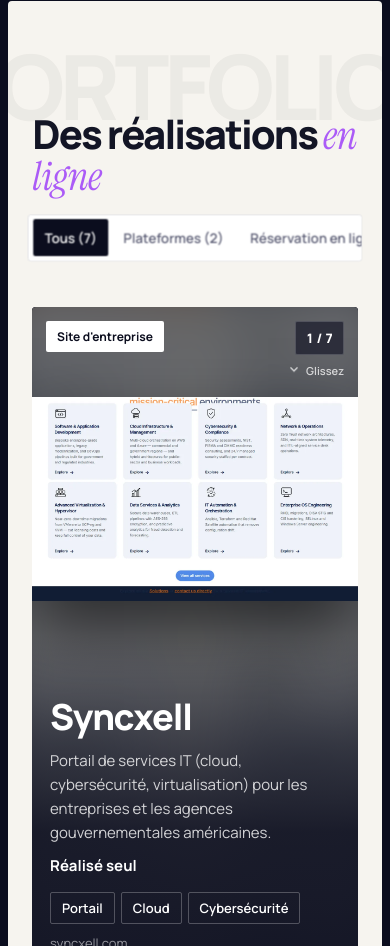
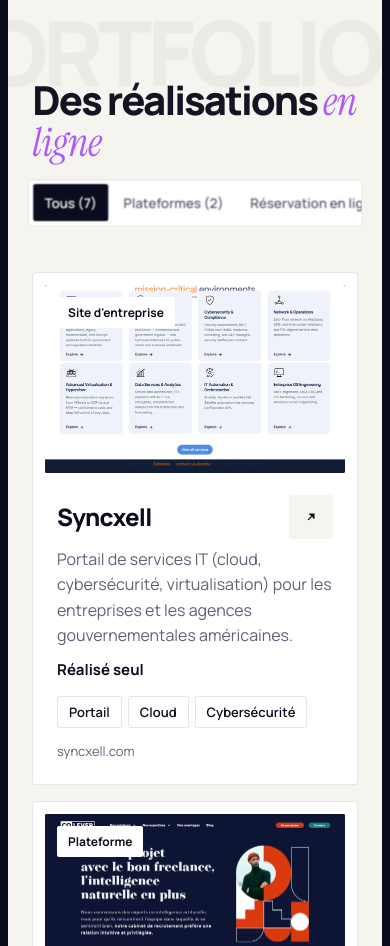
Before and after one commit to HenocVik/HenocVik.github.io, a plain HTML site: page index.html in a window 390 px wide. Shown: the part 1054-2000 px from the top of the page. Drawn offline with Linux system fonts and the light colour scheme.

Commit message:
Retrait du mode Reels ; « en solutions digitales. » d'un seul bloc

```diff
--- a/index.html
+++ b/index.html
@@ -74,9 +74,7 @@ button{font:inherit;color:inherit}
 .zl .se{color:var(--o);font-size:1.1em}
 /* deux blocs lisibles d'un coup : idée à gauche, résultat à droite, reliés par « en » */
 .zl.a{grid-area:1/1/3/2;justify-self:end;text-align:right;align-self:center}
-.zl.en{grid-area:3/1;justify-self:end;display:flex;align-items:center;gap:14px;font-family:"Instrument Serif",serif;font-style:italic;font-weight:400;font-size:clamp(30px,3vw,48px);letter-spacing:0;color:var(--mut)}
-.zl.en svg{width:clamp(70px,7vw,120px);height:20px;color:var(--o);overflow:visible}
-.zl.d{grid-area:4/3;justify-self:start;align-self:end}
+.zl.d{grid-area:4/3;justify-self:start;align-self:center}
 #hBtns{grid-area:5/3;justify-self:start;align-self:start;margin-top:22px}
 .hero .row{display:flex;gap:12px;flex-wrap:wrap}
 /* photo en pied, posée sans cadre, debout sur la bande orange */
@@ -144,7 +142,6 @@ section{position:relative}
 .it .fact{display:block;margin-top:10px;font-weight:700;color:var(--ink);font-size:15px}
 .it .tg{display:flex;gap:6px;flex-wrap:wrap;margin-top:16px}.it .tg span{padding:6px 11px;border-radius:2px;border:1px solid var(--lineD);font-size:13px;font-weight:600}
 .it .url{display:block;margin-top:14px;font-size:13px;color:var(--mut2)}
-.it .blur,.it .num,.it .go-btn,.it .swipe{display:none}
 /* animations des projets */
 .grid.leave .it{opacity:0;transform:translateY(24px) scale(.98);transition:opacity .3s,transform .3s}
 .it.enter{opacity:0;transform:translateY(50px)}
@@ -297,13 +294,11 @@ footer{padding:60px 0 130px;color:var(--mut);font-size:14px}footer .wrap{display
   .hero .wrap{grid-template-columns:1fr;grid-template-rows:none;row-gap:4px}
   .zl{font-size:clamp(40px,9vw,72px)}
   .zl.a{grid-area:auto;justify-self:start;text-align:left}
-  .zl.en{grid-area:auto;justify-self:start;order:6;margin-top:46px;font-size:clamp(26px,6vw,40px)}
-  .zl.en svg{transform:rotate(0deg)}
   .me{grid-area:auto;height:min(62vh,600px);min-height:0;margin:24px auto -30px;order:5;justify-self:center}
   .me .tag{width:130px}
   .me .tag b{font-size:24px}
   .me .tag.stack b{font-size:14px}
-  .zl.d{grid-area:auto;justify-self:end;text-align:right;order:7}
+  .zl.d{grid-area:auto;justify-self:end;text-align:right;order:7;margin-top:40px}
   #hBtns{grid-area:auto;justify-self:end;order:8;margin:18px 0 0}
 
   .grid{gap:16px}
@@ -317,34 +312,6 @@ footer{padding:60px 0 130px;color:var(--mut);font-size:14px}footer .wrap{display
 }
 @media(max-width:640px){
   .grid{grid-template-columns:1fr}
-  /* projets façon Reels : un projet par écran, défilement aimanté */
-  html{scroll-snap-type:y proximity}
-  #grid{display:block}
-  #grid .it{position:relative;display:block;height:calc(100svh - 24px);margin:0 0 12px;padding:0;border:0;overflow:hidden;background:var(--ink);color:#fff;scroll-snap-align:center;scroll-snap-stop:always}
-  #grid .it:hover{transform:none;box-shadow:none}
-  #grid .it .im{position:absolute;inset:0;aspect-ratio:auto;border-radius:0;background:var(--ink)}
-  #grid .it .blur{display:block;position:absolute;inset:-40px;background-size:cover;background-position:center top;filter:blur(26px) brightness(.42) saturate(1.2)}
-  #grid .it .im img{position:absolute;left:0;top:11%;width:100%;height:auto;aspect-ratio:16/10;object-fit:cover;object-position:top;z-index:1;box-shadow:0 30px 60px rgba(0,0,0,.55);transform:scale(.9);opacity:.5;transition:transform 1s cubic-bezier(.16,1,.3,1),opacity .8s}
-  #grid .it.live .im img{transform:none;opacity:1}
-  #grid .it .im::before{content:"";position:absolute;inset:0;z-index:2;background:linear-gradient(0deg,rgba(11,13,30,.97) 0%,rgba(11,13,30,.82) 36%,transparent 60%)}
-  #grid .it .im .k{z-index:3;top:14px;left:14px;color:var(--ink)}
-  #grid .it .num{display:block;position:absolute;z-index:4;top:14px;right:14px;font-weight:800;font-size:13px;padding:7px 10px;background:rgba(11,13,30,.6);border:1px solid rgba(255,255,255,.18);border-radius:2px;font-variant-numeric:tabular-nums}
-  #grid .it .bd{position:absolute;left:0;right:0;bottom:0;z-index:4;padding:20px 18px 106px}
-  #grid .it h3{font-size:36px;color:#fff}
-  #grid .it h3 span{display:none}
-  #grid .it p{color:rgba(255,255,255,.8);font-size:15px}
-  #grid .it .fact{color:#fff}
-  #grid .it .tg span{border-color:rgba(255,255,255,.25);color:#fff}
-  #grid .it .url{color:rgba(255,255,255,.55);margin-top:10px}
-  #grid .it .go-btn{display:inline-flex;align-items:center;gap:8px;margin-top:14px;padding:12px 16px;background:var(--o);color:var(--on);font-weight:700;font-size:14px;border-radius:2px}
-  #grid .it .bd>*{opacity:0;transform:translate3d(0,26px,0);transition:opacity .6s,transform .8s cubic-bezier(.16,1,.3,1)}
-  #grid .it.live .bd>*{opacity:1;transform:none}
-  #grid .it.live .bd>*:nth-child(2){transition-delay:.07s}#grid .it.live .bd>*:nth-child(3){transition-delay:.14s}#grid .it.live .bd>*:nth-child(4){transition-delay:.21s}#grid .it.live .bd>*:nth-child(5){transition-delay:.28s}#grid .it.live .bd>*:nth-child(6){transition-delay:.35s}
-  #grid .it .swipe{display:flex;align-items:center;gap:4px;position:absolute;z-index:5;right:14px;top:56px;font-size:11px;font-weight:600;color:rgba(255,255,255,.75);white-space:nowrap}
-  #grid .it .swipe svg{width:16px;height:16px;animation:nudge 1.4s ease-in-out infinite}
-  @keyframes nudge{0%,100%{transform:translateY(-3px)}50%{transform:translateY(4px)}}
-  #grid .it .bd{padding-bottom:118px}
-  .pager{display:none}
   .zl{font-size:clamp(36px,11.5vw,58px)}
   .me{height:min(54vh,400px);justify-self:start;margin:22px 0 -30px 2px}
   .me .tag,.me .tag.l{width:min(31vw,118px);left:calc(100% + 6px);right:auto;text-align:left;padding:6px 0 6px 9px;border-left:2px solid var(--o);border-right:0}
@@ -400,8 +367,7 @@ footer{padding:60px 0 130px;color:var(--mut);font-size:14px}footer .wrap{display
 <header class="hero" id="top" data-name="Accueil"><div class="ghost" aria-hidden="true">FULLSTACK</div><div class="wrap">
 <h1 id="hTitle">
 <span class="zl a"><span class="wd">Je transforme</span><br><span class="wd se">vos idées</span></span>
-<span class="zl en"><span class="wd">en</span><svg viewBox="0 0 120 20" aria-hidden="true"><path class="enl" d="M0 10 H112 M104 3 L113 10 L104 17" fill="none" stroke="currentColor" stroke-width="2" pathLength="1" stroke-dasharray="1"/></svg></span>
-<span class="zl d"><span class="wd">solutions</span><br><span class="wd">digitales.</span></span>
+<span class="zl d"><span class="wd">en solutions</span><br><span class="wd">digitales.</span></span>
 </h1>
 <div class="row" id="hBtns"><a class="btn o" href="#projets">Voir mes projets <span class="c"><svg class="ar" viewBox="0 0 24 24" aria-hidden="true"><path fill="currentColor" d="M7 17L17 7M9 7h8v8" stroke="currentColor" stroke-width="2.2"/></svg></span></a><a class="btn w" href="#contact">Me contacter</a></div>
 <figure class="me hs" id="hCard">
@@ -493,19 +459,18 @@ const PJ=[
  ["destinations-canada","destinations-canada.com","https://destinations-canada.com/","Destinations Canada","Agence qui accompagne les projets d'études, de travail et d'immigration au Canada, avec prise de rendez-vous.","",["Site d'entreprise","Rendez-vous"],"en","Site d'entreprise"],
  ["expresstourisme","expresstourisme.com","https://expresstourisme.com","Express Tourisme","L'une des premières plateformes de tourisme en ligne au Bénin.","",["Symfony","Tourisme"],"en","Site d'entreprise"]
 ];
-const card=([f,u,l,t,d,fa,tg,k,c],idx,n)=>`<a class="it enter" data-k="${k}" href="${l}" target="_blank" rel="noopener"><div class="im"><span class="blur" style="background-image:url(assets/projets/${f}.webp)"></span><img src="assets/projets/${f}.webp" alt="Capture du site ${t}" loading="lazy"><span class="k">${c}</span><span class="num">${idx} / ${n}</span></div><div class="bd"><h3>${t}<span>${AR}</span></h3><p>${d}</p>${fa?`<span class="fact">${fa}</span>`:""}<div class="tg">${tg.map(x=>`<span>${x}</span>`).join("")}</div><span class="url">${u}</span><span class="go-btn">Visiter le site ${AR}</span></div>${idx===1&&n>1?`<span class="swipe" aria-hidden="true"><svg viewBox="0 0 24 24"><path fill="currentColor" d="M12 16l-6-6 1.4-1.4 4.6 4.6 4.6-4.6L18 10z"/></svg>Glissez</span>`:""}</a>`;
+const card=([f,u,l,t,d,fa,tg,k,c])=>`<a class="it enter" data-k="${k}" href="${l}" target="_blank" rel="noopener"><div class="im"><img src="assets/projets/${f}.webp" alt="Capture du site ${t}" loading="lazy"><span class="k">${c}</span></div><div class="bd"><h3>${t}<span>${AR}</span></h3><p>${d}</p>${fa?`<span class="fact">${fa}</span>`:""}<div class="tg">${tg.map(x=>`<span>${x}</span>`).join("")}</div><span class="url">${u}</span></div></a>`;
 const F=[["all","Tous"],["pf","Plateformes"],["rs","Réservation en ligne"],["en","Sites d'entreprise"]];
-const REEL=matchMedia("(max-width:640px)");const per=()=>REEL.matches?99:4;let filt="all",page=1,seen=false;
+const PER=4;let filt="all",page=1,seen=false;
 tabs.innerHTML=F.map(([k,n],i)=>`<button type="button" class="${i?"":"on"}" aria-pressed="${!i}" data-f="${k}">${n} (${k==="all"?PJ.length:PJ.filter(p=>p[7]===k).length})</button>`).join("");
 /* fait entrer les cartes une par une */
 function play(){grid.querySelectorAll(".it.enter:not(.go)").forEach((it,i)=>setTimeout(()=>it.classList.add("go"),80+i*140))}
 function render(animate){
-  const PER=per(),list=PJ.filter(p=>filt==="all"||p[7]===filt),pages=Math.max(1,Math.ceil(list.length/PER));
+  const list=PJ.filter(p=>filt==="all"||p[7]===filt),pages=Math.max(1,Math.ceil(list.length/PER));
   page=Math.min(page,pages);
   const draw=()=>{
     grid.classList.remove("leave");
-    grid.innerHTML=list.slice((page-1)*PER,page*PER).map((p,i)=>card(p,(page-1)*PER+i+1,list.length)).join("");
-    watchReels();
+    grid.innerHTML=list.slice((page-1)*PER,page*PER).map(card).join("");
     const from=(page-1)*PER+1,to=Math.min(page*PER,list.length);
     pager.classList.toggle("solo",pages<2);
     pager.innerHTML=`<span class="info">Projets <b>${from} à ${to}</b> sur ${list.length}</span><span class="bar" aria-hidden="true"><i style="transform:scaleX(${page/pages})"></i></span><span class="nums"><button type="button" data-p="${page-1}" ${page<2?"disabled":""} aria-label="Page précédente"><svg class="ar" viewBox="0 0 24 24" aria-hidden="true" style="transform:rotate(180deg)"><path fill="currentColor" d="M13 5l7 7-7 7-1.4-1.4 4.6-4.6H4v-2h12.2l-4.6-4.6z"/></svg></button>${Array.from({length:pages},(_,i)=>`<button type="button" data-p="${i+1}" ${i+1===page?'aria-current="page"':""}>${i+1}</button>`).join("")}<button type="button" data-p="${page+1}" ${page>=pages?"disabled":""} aria-label="Page suivante"><svg class="ar" viewBox="0 0 24 24" aria-hidden="true"><path fill="currentColor" d="M13 5l7 7-7 7-1.4-1.4 4.6-4.6H4v-2h12.2l-4.6-4.6z"/></svg></button></span>`;
@@ -513,16 +478,6 @@ function render(animate){
   };
   if(animate&&grid.children.length){grid.classList.add("leave");setTimeout(draw,300)}else draw();
 }
-/* mode Reels : chaque projet s'anime quand il remplit l'écran */
-let reelIO=null;
-function watchReels(){
-  if(reelIO)reelIO.disconnect();
-  const cards=grid.querySelectorAll(".it");
-  if(!REEL.matches||SHOT){cards.forEach(c=>c.classList.add("live"));return}
-  reelIO=new IntersectionObserver(es=>es.forEach(e=>e.target.classList.toggle("live",e.intersectionRatio>.55)),{threshold:[0,.55,1]});
-  cards.forEach(c=>reelIO.observe(c));
-}
-REEL.addEventListener("change",()=>{page=1;render(false)});
 render(false);
 /* les cartes n'entrent qu'au moment où la section arrive à l'écran */
 new IntersectionObserver((es,o)=>es.forEach(e=>{if(e.isIntersecting){seen=true;play();o.disconnect()}}),{threshold:.15}).observe(grid);
@@ -703,18 +658,14 @@ async function heroIn(){
   img.animate([{opacity:0,transform:"translate3d(0,90px,0) scale(.94)"},{opacity:1,transform:"none"}],{duration:1400,easing:E,fill:"backwards"});
   fig.querySelector(".floor").animate([{opacity:0,transform:"scaleX(.3)"},{opacity:1,transform:"none"}],{duration:1400,easing:E,fill:"backwards"});
   fig.querySelector(".glow").animate([{opacity:0,transform:"translate(-50%,-50%) scale(.6)"},{opacity:1,transform:"translate(-50%,-50%)"}],{duration:1800,easing:E,fill:"backwards"});
-  /* 3. le titre en deux temps : « Je transforme vos idées » s'abat à gauche, « en » guide l'œil, « solutions digitales. » s'abat à droite */
+  /* 3. le titre en deux temps : « Je transforme vos idées » s'abat à gauche, puis « en solutions digitales. » s'abat à droite */
   words.forEach(w=>w.style.opacity=1);
-  const A=hTitle.querySelector(".zl.a"),EN=hTitle.querySelector(".zl.en"),D=hTitle.querySelector(".zl.d"),hw=document.querySelector(".hero .wrap");
+  const A=hTitle.querySelector(".zl.a"),D=hTitle.querySelector(".zl.d"),hw=document.querySelector(".hero .wrap");
   const slamBlock=(el,from)=>el.animate([{opacity:0,transform:`translate3d(${from}px,-40px,0) scale(1.35)`},{offset:.55,opacity:1,transform:"translate3d(0,0,0) scale(.97,.93)"},{offset:.78,transform:"scale(1.015)"},{opacity:1,transform:"none"}],{duration:900,easing:E,fill:"backwards"});
-  [A,EN,D].forEach(e=>e.style.opacity=0);
+  [A,D].forEach(e=>e.style.opacity=0);
   A.style.opacity=1;slamBlock(A,-60);
   await wait(470);{const [x,y]=centerOf(A);burst(x,y,12,1.4)}quake(hw);
-  await wait(420);
-  EN.style.opacity=1;
-  EN.animate([{opacity:0,transform:"translate3d(-30px,0,0)"},{opacity:1,transform:"none"}],{duration:700,easing:E,fill:"backwards"});
-  EN.querySelector(".enl").animate([{strokeDashoffset:1},{strokeDashoffset:0}],{duration:650,delay:200,easing:"cubic-bezier(.65,0,.35,1)",fill:"backwards"});
-  await wait(760);
+  await wait(520);
   D.style.opacity=1;slamBlock(D,60);
   await wait(470);{const [x,y]=centerOf(D);burst(x,y,12,1.4)}quake(hw);
   landTitle(hTitle);
```
